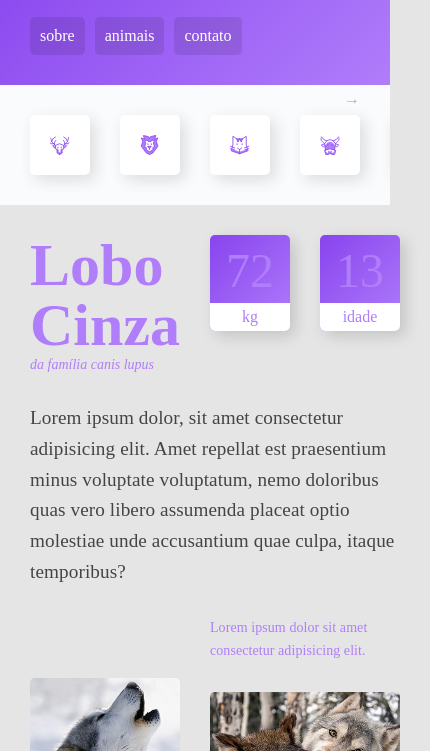
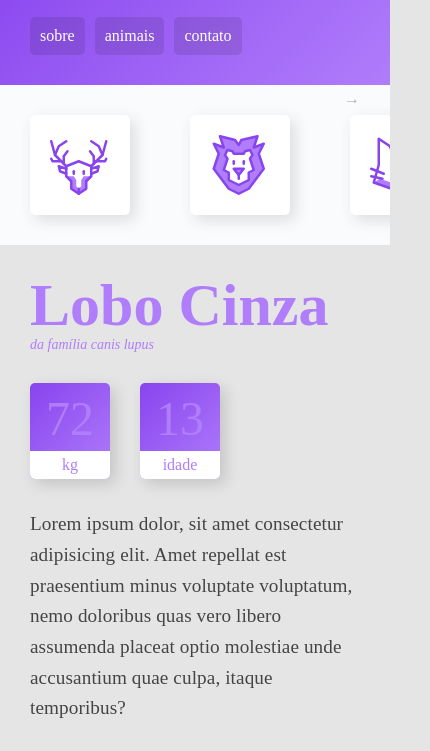
Before and after one commit to carlosheds/wildbeast, a plain HTML site: page index.html in a window 390 px wide. Shown: the part 66-817 px from the top of the page, 430 px wide, since content can reach past the window. Drawn offline with Linux system fonts and the light colour scheme.

Commit message:
project done/ added readme

```diff
--- a/style.css
+++ b/style.css
@@ -224,6 +224,7 @@ p {
     align-content:start ;
     padding: 30px;
     gap: 30px;
+    grid-template-columns: repeat(auto-fit,minmax(150px,1fr));
 }
 
 /*FOOTER*/
@@ -308,10 +309,20 @@ p {
     }
 
     .sidenav ul li {
-        flex: 1 0 60px;
+        flex: 1 0 160px;
     }
 
     .sidenav li a {
         margin: 30px 30px 30px 0;
     }
 }
+
+@media (max-width:600px) {
+    .content {
+        grid-template-columns: auto;
+    }
+
+    img {
+        width: 100%;
+    }
+}
```
Also changed, not shown: 1 other file.
